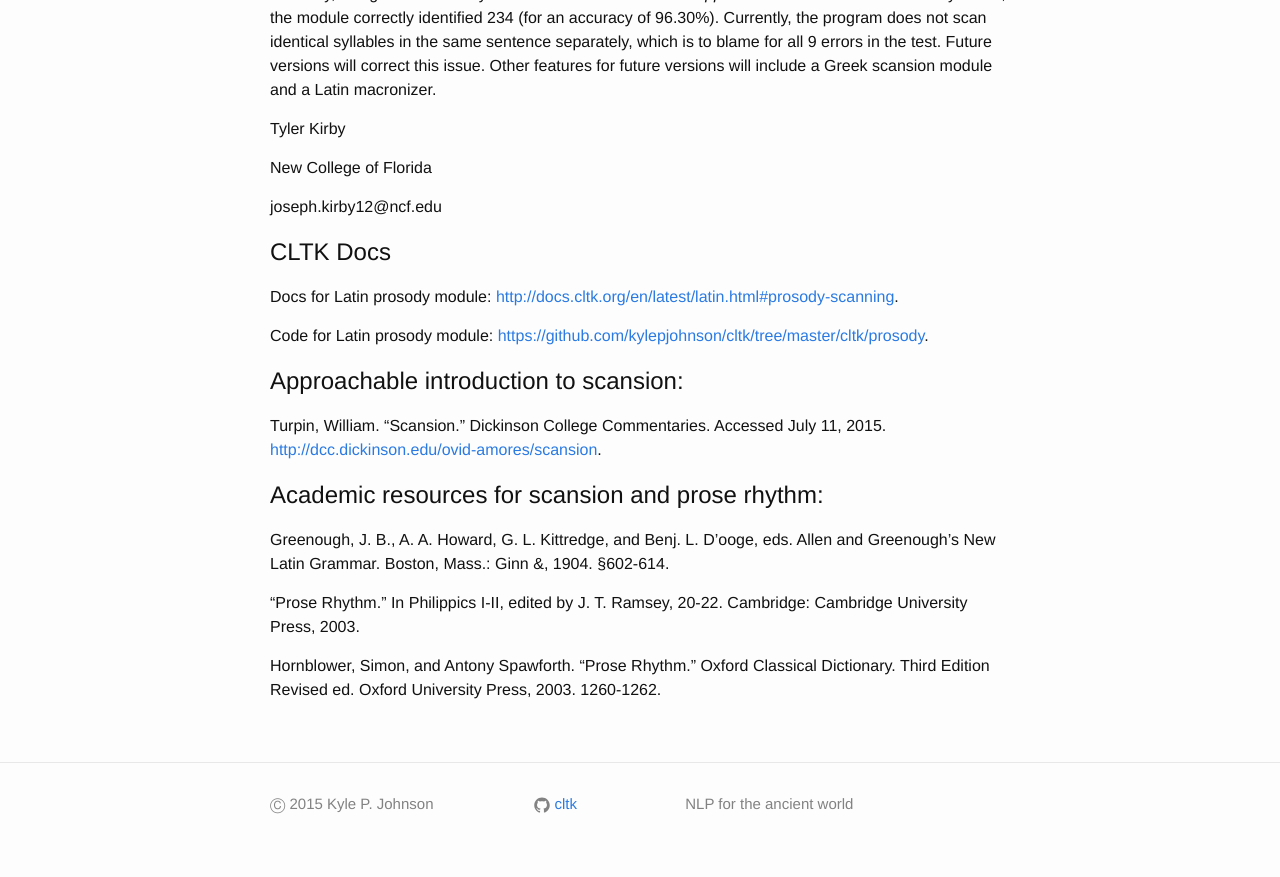
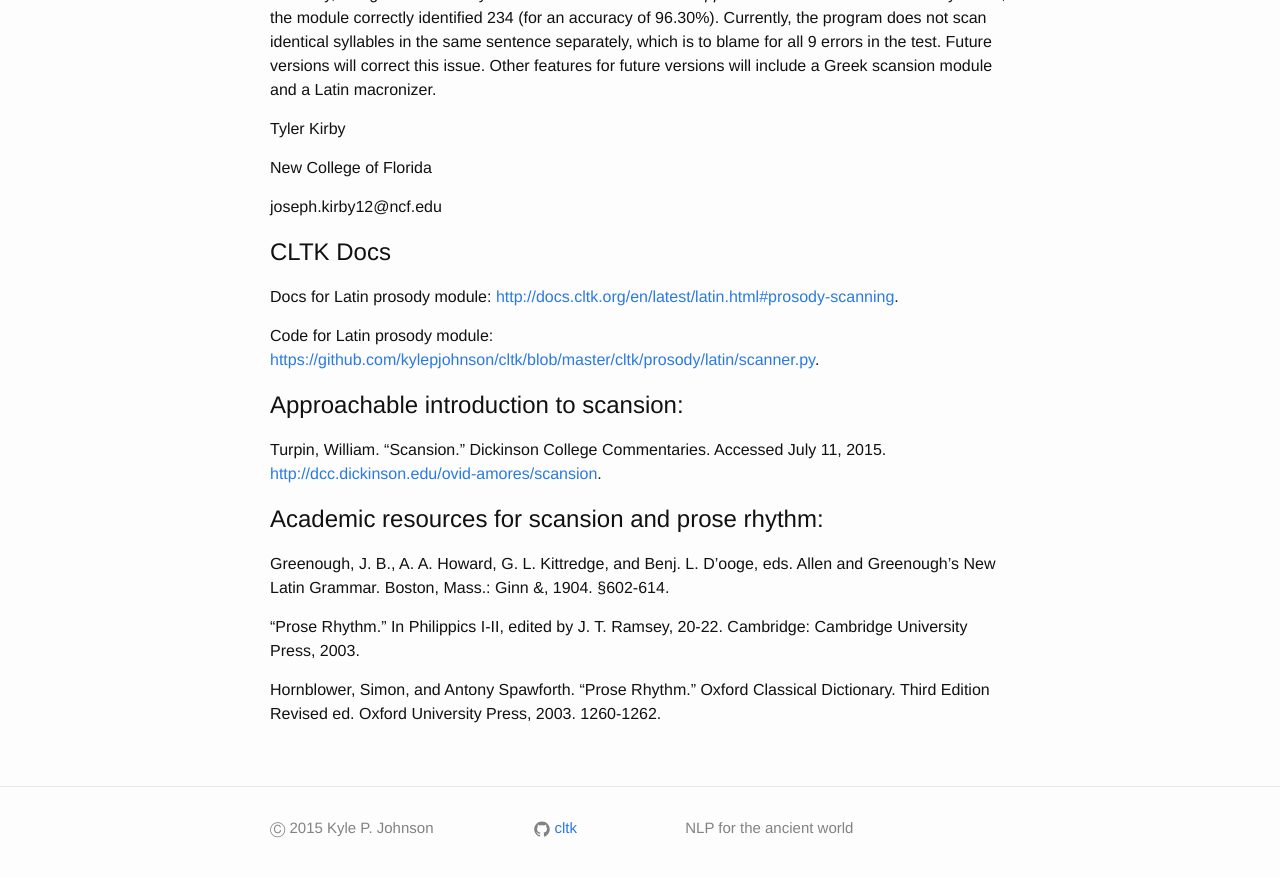
Before and after one commit to cltk/cltk.github.io, a Jekyll site: the page built from _posts/2015-07-11-new-latin-prosody-scanner.markdown, in a window 1280 px wide and 900 px high, scrolled down 599 px. Shown: the top 877 px of the window. Built offline with Jekyll 4.4.1, drawn with Linux system fonts in a browser that asks for light colours; some of the changed lines change nothing that is shown.

Commit message:
fix github link

```diff
--- a/_posts/2015-07-11-new-latin-prosody-scanner.markdown
+++ b/_posts/2015-07-11-new-latin-prosody-scanner.markdown
@@ -28,7 +28,7 @@ joseph.kirby12@ncf.edu
 
 Docs for Latin prosody module: <http://docs.cltk.org/en/latest/latin.html#prosody-scanning>.
 
-Code for Latin prosody module: <https://github.com/kylepjohnson/cltk/tree/master/cltk/prosody>.
+Code for Latin prosody module: <https://github.com/kylepjohnson/cltk/blob/master/cltk/prosody/latin/scanner.py>.
 
 
 # Approachable introduction to scansion:
```
